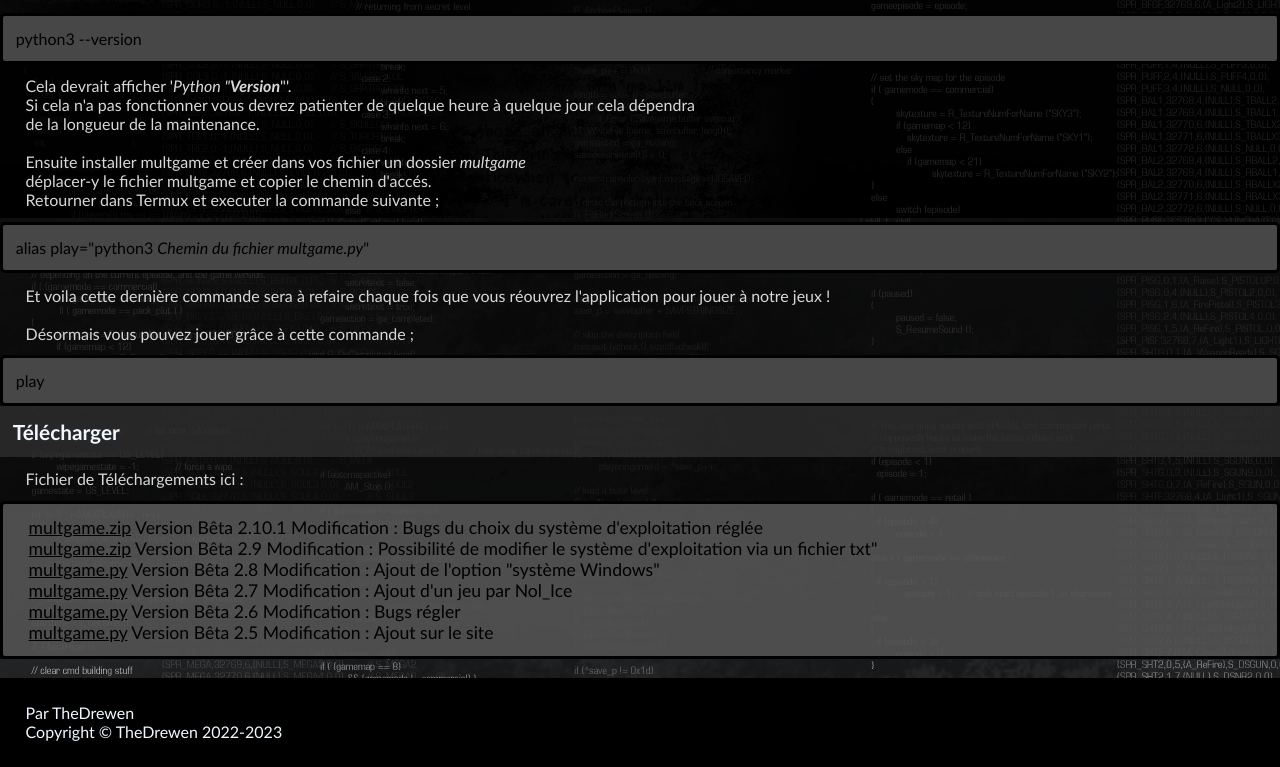
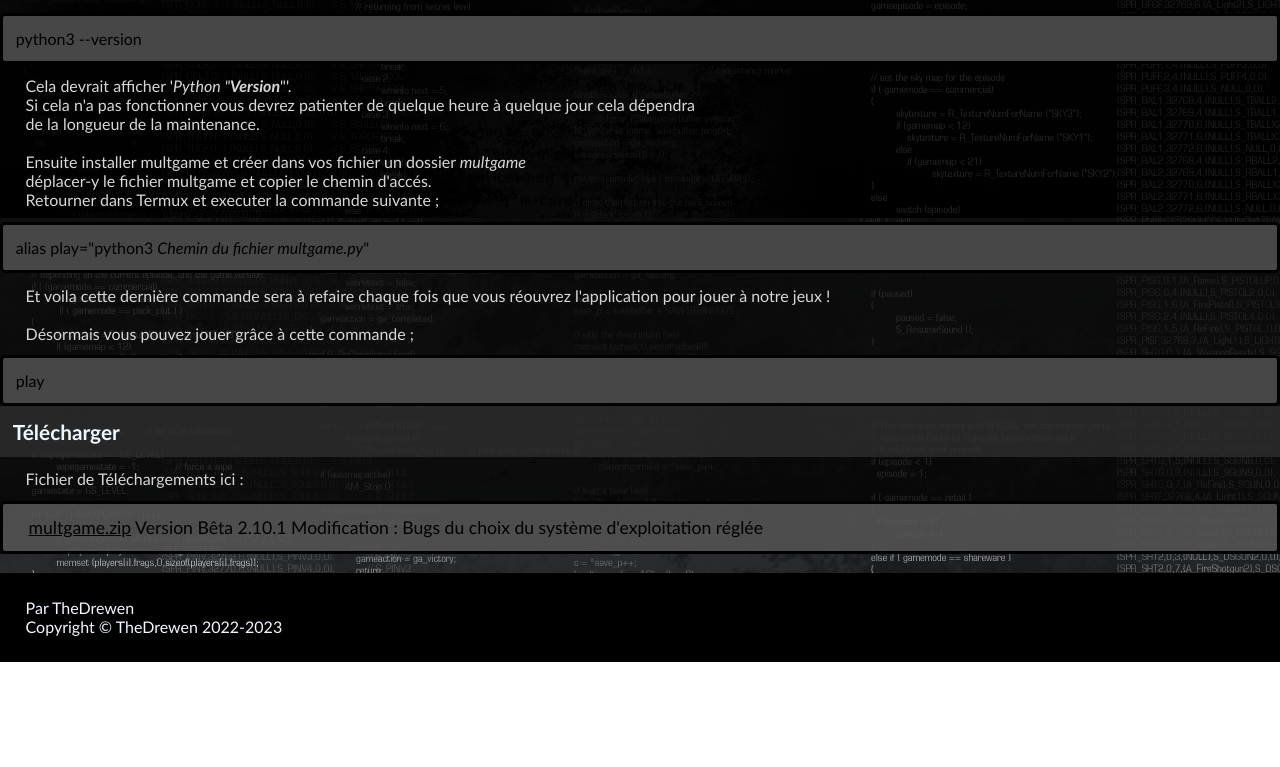
Before and after one commit to thedrewen/project, a plain HTML site: page index.html in a window 1280 px wide. Shown: the part 982-1749 px from the top of the page. After the commit the page ends 1644 px from the top, so only its background shows below. Drawn offline with Linux system fonts and the light colour scheme.

Commit message:
Add files via upload

```diff
--- a/index.html
+++ b/index.html
@@ -137,12 +137,7 @@
                     Fichier de Téléchargements ici :
                 </p>
                 <div id="download">
-                    <a href="fichier/multgame2.10.1beta.zip">multgame.zip</a> Version Bêta 2.10.1 Modification : Bugs du choix du système d'exploitation réglée<br>
-                    <a href="fichier/multgame2.9beta.zip">multgame.zip</a> Version Bêta 2.9 Modification : Possibilité de modifier le système d'exploitation via un fichier txt"<br>
-                    <a href="fichier/multgame2.8beta.py">multgame.py</a> Version Bêta 2.8 Modification : Ajout de l'option "système Windows"<br>
-                    <a href="fichier/multgame2.7beta.py">multgame.py</a> Version Bêta 2.7 Modification : Ajout d'un jeu par Nol_Ice<br>
-                    <a href="fichier/multgame2.6beta.py">multgame.py</a> Version Bêta 2.6 Modification : Bugs régler<br>
-                    <a href="fichier/multgame2.5beta.py">multgame.py</a> Version Bêta 2.5 Modification : Ajout sur le site
+                    <a href="fichier/multgame2.10.1beta.zip">multgame.zip</a> Version Bêta 2.10.1 Modification : Bugs du choix du système d'exploitation réglée
                 </div>
             </div>
         </div>
```
Also changed, not shown: 1 other file.
